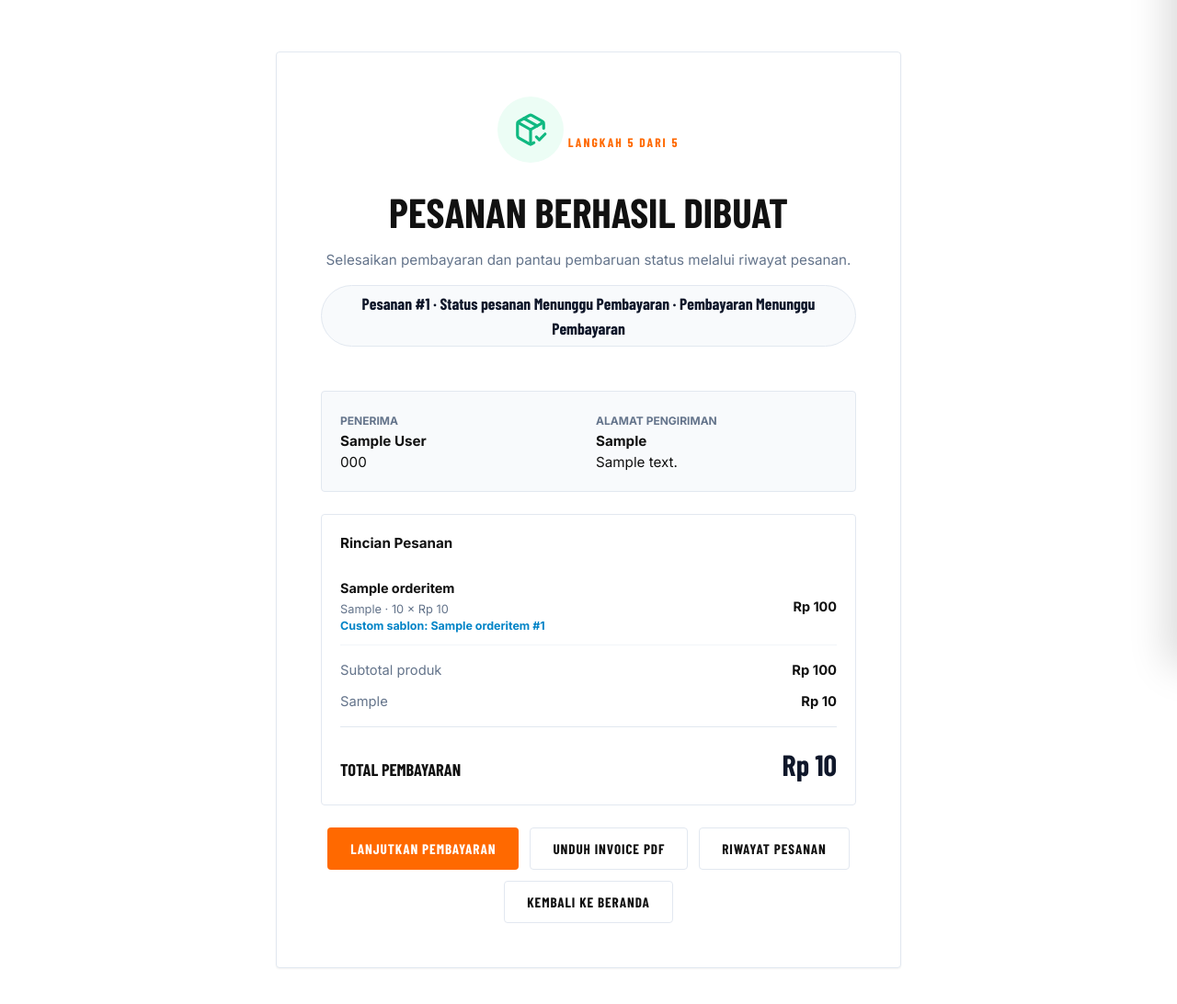
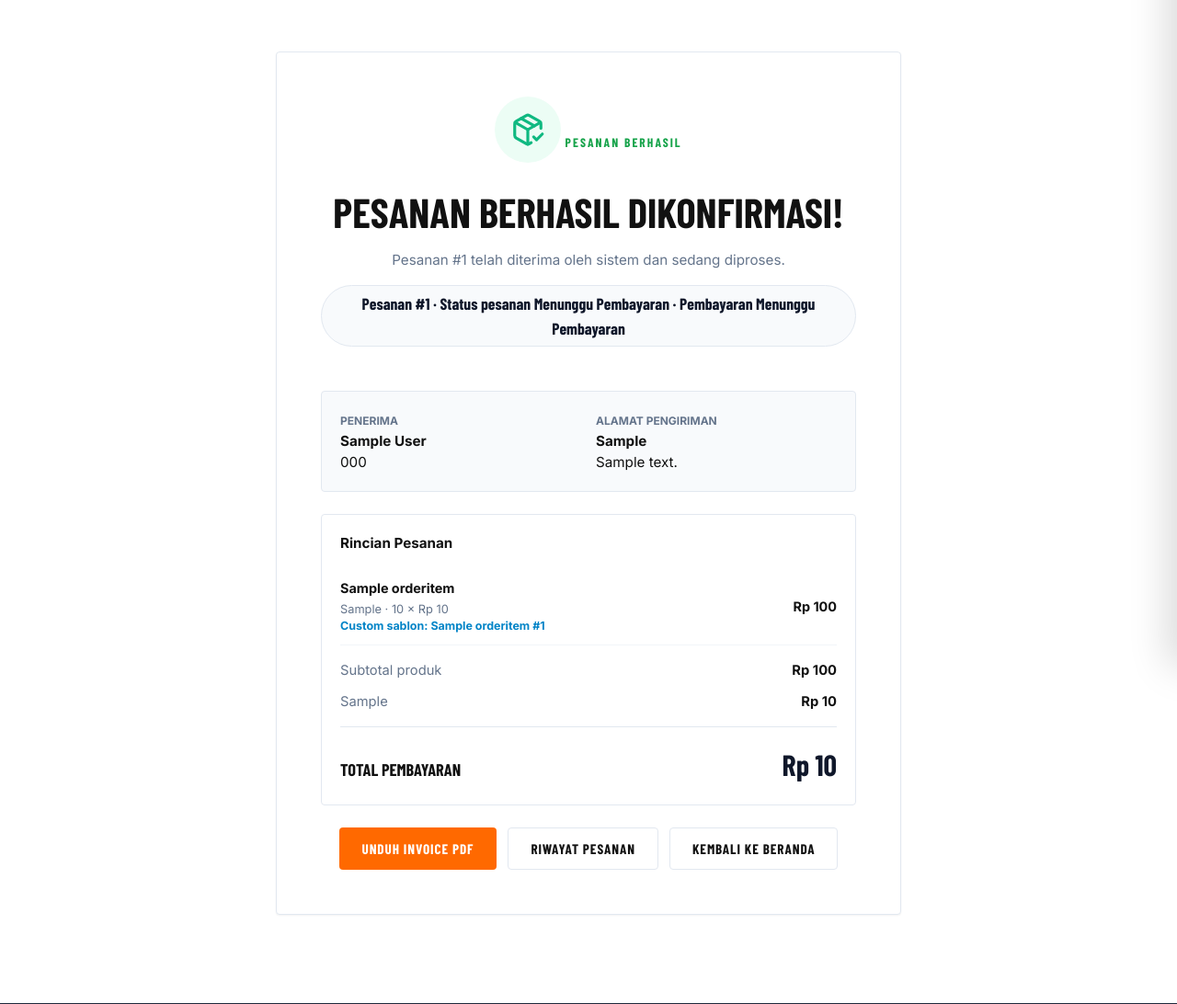
Before and after one commit to Akmalll45/SBD-DM, a Django app: page /order/1/success/ in a window 1280 px wide. Shown: the part 75-1167 px from the top of the page at 92% size. Run offline with Django 5.2, Linux system fonts and the light colour scheme; a user stored in the database is signed in; tables that the repository leaves empty hold one stand-in row (values such as "Sample post"); grey boxes marked "Sample" are stand-in pictures; some web fonts are replaced.

Commit message:
fix: remove payment continuation button on order success and clean up sablon formatting

```diff
--- a/templates/base.html
+++ b/templates/base.html
@@ -147,7 +147,7 @@
               </div>
               {% if item.has_sablon %}
                 <div class="drawer-item__sablon">
-                  Sablon: <strong>{{ item.custom_name }} #{{ item.custom_number }}</strong>
+                  Sablon: <strong>{{ item.custom_name|default:"" }}{% if item.custom_number != None and item.custom_number != '' %} #{{ item.custom_number }}{% endif %}</strong>
                 </div>
               {% endif %}
               <div class="drawer-item__bottom">
--- a/templates/store/cart.html
+++ b/templates/store/cart.html
@@ -48,7 +48,7 @@
                   {% if item.has_sablon %}
                     <div class="cart-sablon-tag">
                       <i data-lucide="sparkles" style="width: 14px; height: 14px;"></i>
-                      Custom Sablon: <strong>{{ item.custom_name }} #{{ item.custom_number }}</strong>
+                      Custom Sablon: <strong>{{ item.custom_name|default:"" }}{% if item.custom_number != None and item.custom_number != '' %} #{{ item.custom_number }}{% endif %}</strong>
                       <span style="color: #0369a1; font-weight: 500;">(+Rp {{ SABLON_FEE|floatformat:0|intcomma }})</span>
                     </div>
                   {% endif %}
--- a/templates/store/checkout_confirm.html
+++ b/templates/store/checkout_confirm.html
@@ -64,7 +64,7 @@
           <div class="checkout-item-compact">
             <div>
               <strong style="display:block;">{{ item.product.name }}</strong>
-              <span style="font-size:.78rem;color:var(--color-muted);">{% if item.product.is_equipment %}Produk{% else %}{{ item.variant.size }}{% endif %} · {{ item.quantity }} item{% if item.has_sablon %} · Sablon {{ item.custom_name }} #{{ item.custom_number }}{% endif %}</span>
+              <span style="font-size:.78rem;color:var(--color-muted);">{% if item.product.is_equipment %}Produk{% else %}{{ item.variant.size }}{% endif %} · {{ item.quantity }} item{% if item.has_sablon %} · Sablon {{ item.custom_name|default:"" }}{% if item.custom_number != None and item.custom_number != '' %} #{{ item.custom_number }}{% endif %}{% endif %}</span>
             </div>
             <strong>Rp {{ item.line_total|floatformat:0|intcomma }}</strong>
           </div>
--- a/templates/store/order_success.html
+++ b/templates/store/order_success.html
@@ -14,9 +14,9 @@
         <p style="color:var(--color-muted);">Pembayaran pesanan #{{ order.id }} sudah diterima dan pesanan sedang dipersiapkan.</p>
       {% else %}
         <div class="success-icon-badge"><i data-lucide="package-check" style="width:38px;height:38px;"></i></div>
-        <span class="eyebrow">LANGKAH 5 DARI 5</span>
-        <h1>Pesanan Berhasil Dibuat</h1>
-        <p style="color:var(--color-muted);">Selesaikan pembayaran dan pantau pembaruan status melalui riwayat pesanan.</p>
+        <span class="eyebrow" style="color:var(--color-success);">PESANAN BERHASIL</span>
+        <h1>Pesanan Berhasil Dikonfirmasi!</h1>
+        <p style="color:var(--color-muted);">Pesanan #{{ order.id }} telah diterima oleh sistem dan sedang diproses.</p>
       {% endif %}
 
       <div class="order-badge-pill">
@@ -44,7 +44,11 @@
             <div>
               <strong style="display:block;">{{ item.product_name }}</strong>
               <span style="font-size:.8rem;color:var(--color-muted);">{% if item.size == 'ALL' %}Produk{% else %}{{ item.size|default:"-" }}{% endif %} · {{ item.quantity }} × Rp {{ item.unit_price|floatformat:0|intcomma }}</span>
-              {% if item.has_sablon %}<div style="font-size:.78rem;color:#0284c7;font-weight:700;">Custom sablon: {{ item.custom_name }} #{{ item.custom_number }}</div>{% endif %}
+              {% if item.has_sablon %}
+                <div style="font-size:.78rem;color:#0284c7;font-weight:700;">
+                  Custom sablon: {{ item.custom_name|default:"" }}{% if item.custom_number != None and item.custom_number != '' %} #{{ item.custom_number }}{% endif %}
+                </div>
+              {% endif %}
             </div>
             <strong>Rp {{ item.line_total|floatformat:0|intcomma }}</strong>
           </div>
@@ -57,10 +61,7 @@
       </div>
 
       <div style="display:flex;gap:12px;justify-content:center;flex-wrap:wrap;">
-        {% if order.payment.status != 'paid' and order.status != 'cancelled' %}
-          <a href="{% url 'store:payment_detail' order.id %}" class="button button--accent">Lanjutkan Pembayaran</a>
-        {% endif %}
-        <a href="{% url 'store:invoice_pdf' order.id %}" class="button button--outline">Unduh Invoice PDF</a>
+        <a href="{% url 'store:invoice_pdf' order.id %}" class="button button--accent">Unduh Invoice PDF</a>
         <a href="{% url 'accounts:orders' %}" class="button button--outline">Riwayat Pesanan</a>
         <a href="{% url 'store:home' %}" class="button button--outline">Kembali ke Beranda</a>
       </div>
```
